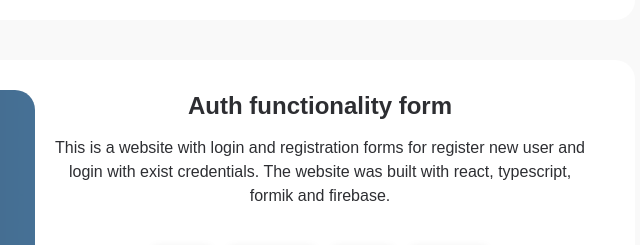
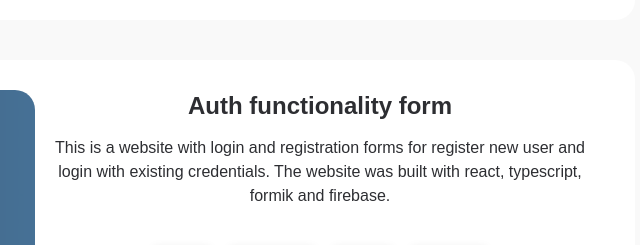
Before and after one commit to alexgreenpol/alexgreenpol, a plain HTML site: page index.html in a window 1280 px wide. Shown: the part 1880-2125 px from the top of the page, 605-1245 px from the left. Drawn offline with nearby package versions, Linux system fonts and the light colour scheme.

Commit message:
Fix mistakes

```diff
--- a/index.html
+++ b/index.html
@@ -259,8 +259,8 @@
                                                     This is a website with login
                                                     and registration forms for
                                                     register new user and login
-                                                    with exist credentials. The
-                                                    website was built with
+                                                    with existing credentials.
+                                                    The website was built with
                                                     react, typescript, formik
                                                     and firebase.
                                                 </p>
```
